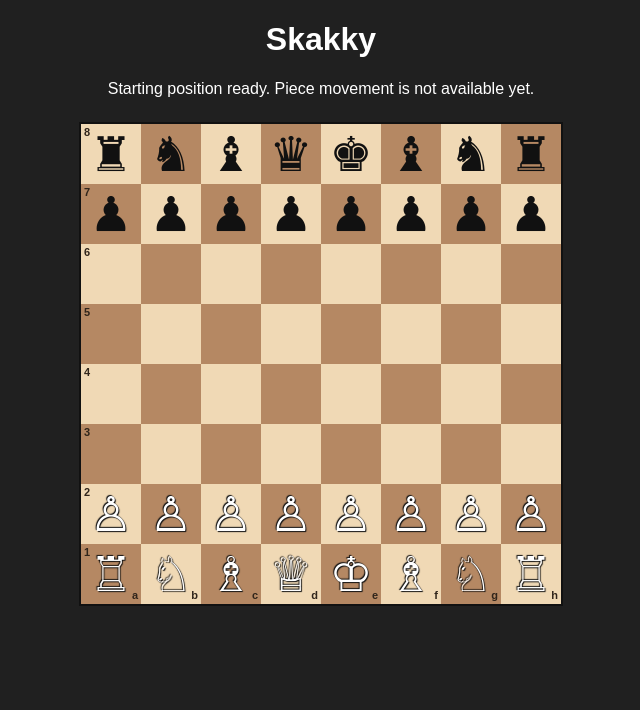
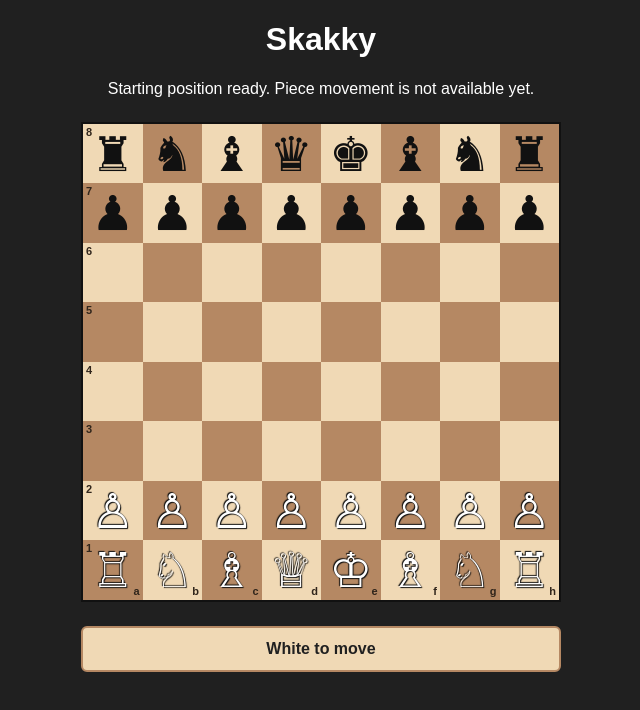
Before and after one commit to ytNABBO/Skakky, a plain HTML site: page index.html in a window 1280 px wide. Shown: the whole page, without its empty margins (319-959 px from the left). Drawn offline with Linux system fonts and the light colour scheme.

Commit message:
Add the starting turn indicator

```diff
--- a/index.html
+++ b/index.html
@@ -11,5 +11,6 @@
     <h1>Skakky</h1>
     <p id="status"></p>
     <div id="board" role="group" aria-label="Chessboard in the starting position"></div>
+    <p id="turn" role="status">White to move</p>
 </body>
 </html>
--- a/style.css
+++ b/style.css
@@ -6,6 +6,7 @@ body {
 }
 
 #board {
+    box-sizing: border-box;
     display: grid;
     grid-template-columns: repeat(8, minmax(0, 1fr));
     grid-template-rows: repeat(8, minmax(0, 1fr));
@@ -13,6 +14,18 @@ body {
     aspect-ratio: 1;
     margin: 24px auto;
     border: 2px solid #111;
+}
+
+#turn {
+    box-sizing: border-box;
+    width: min(90vw, 480px);
+    margin: 16px auto;
+    padding: 12px 16px;
+    border: 2px solid #b58863;
+    border-radius: 6px;
+    background-color: #f0d9b5;
+    color: #202020;
+    font-weight: bold;
 }
 
 .square {
```
Also changed, not shown: docs/preview.png, 1 other file.
